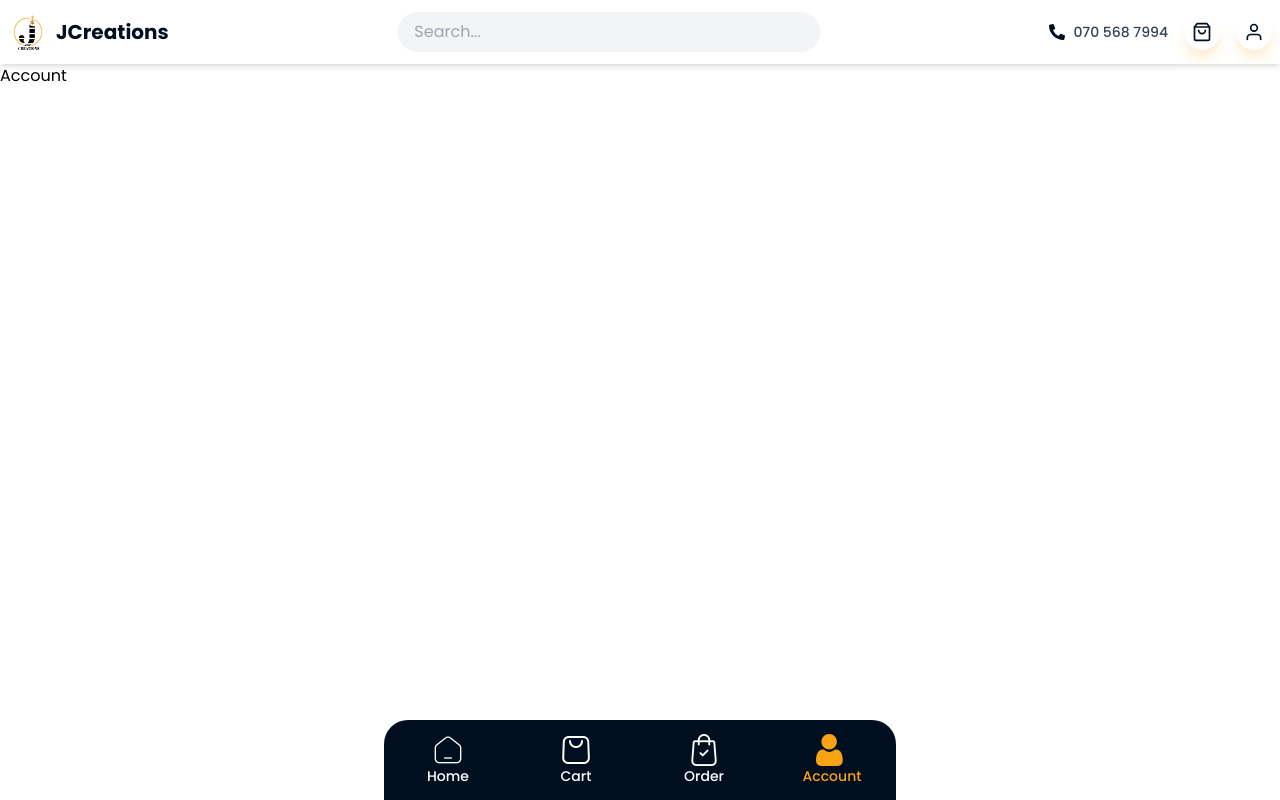
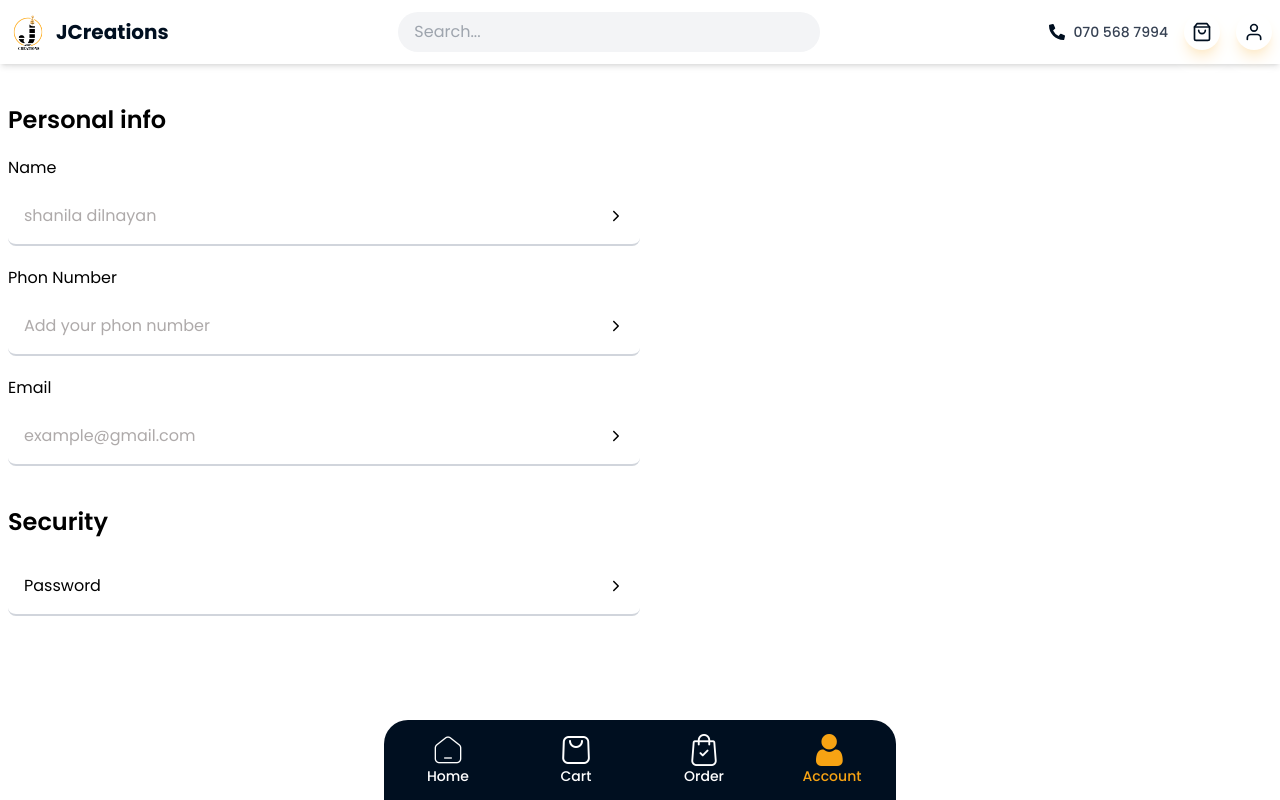
Before and after one commit to Bimalsha/jcreations, a React (Vite) app: page /account in a window 1280 px wide. Shown: the top 800 px of the page. Built offline with nearby package versions, Linux system fonts and the light colour scheme.

Commit message:
Account page

```diff
--- a/src/client/pages/Account.jsx
+++ b/src/client/pages/Account.jsx
@@ -1,16 +1,55 @@
 import React from 'react'
 import BottomNavigator from "../component/BottomNavigator.jsx";
 import Header from "../component/Header.jsx";
+import { IoIosArrowForward } from 'react-icons/io';
 
 
 function Account() {
     return (
-        <div>
+        <>
+            <section className="pt-10 flex justify-center">
+                <div className={'max-w-7xl w-full mt-10 lg:mt-0 justify-between px-5 lg:px-2'}>
+                    <span className='font-semibold text-2xl'>Personal info</span>
 
+                    <div className='mt-5 flex flex-col '>
+                        <div>
+                            <span className='text-l'>Name</span>
+                            <div className='flex lg:w-2/4 justify-between items-center mt-2  rounded-lg p-4 border-b-2 border-b-gray-300'>
+                                <span className='text-[#9F9A9AD6]'>shanila dilnayan</span>
+                                <span><IoIosArrowForward /></span>
+                            </div>
+                        </div>
+                        <div className='mt-5'>
+                            <span className='text-l'>Phon Number</span>
+                            <div className='flex lg:w-2/4 justify-between items-center mt-2  rounded-lg p-4 border-b-2 border-b-gray-300'>
+                                <span className='text-[#9F9A9AD6]'>Add your phon number</span>
+                                <span><IoIosArrowForward /></span>
+                            </div>
+                        </div>
+                        <div className='mt-5'>
+                            <span className='text-l'>Email</span>
+                            <div className='flex lg:w-2/4 justify-between items-center mt-2  rounded-lg p-4 border-b-2 border-b-gray-300'>
+                                <span className='text-[#9F9A9AD6]'>example@gmail.com</span>
+                                <span><IoIosArrowForward /></span>
+                            </div>
+                        </div>
+                    </div>
 
-            <div>Account</div>
+                    <div className='mt-10'>
+                        <span className='font-semibold text-2xl'>Security</span>
+                        <div className='mt-5 flex flex-col '>
 
-        </div>
+                            <div className='flex lg:w-2/4 justify-between items-center  rounded-lg p-4 border-b-2 border-b-gray-300'>
+                                <span>Password</span>
+                                <span><IoIosArrowForward /></span>
+                            </div>
+
+                        </div>
+                    </div>
+
+                </div>
+            </section>
+        </>
     )
 }
 
```
